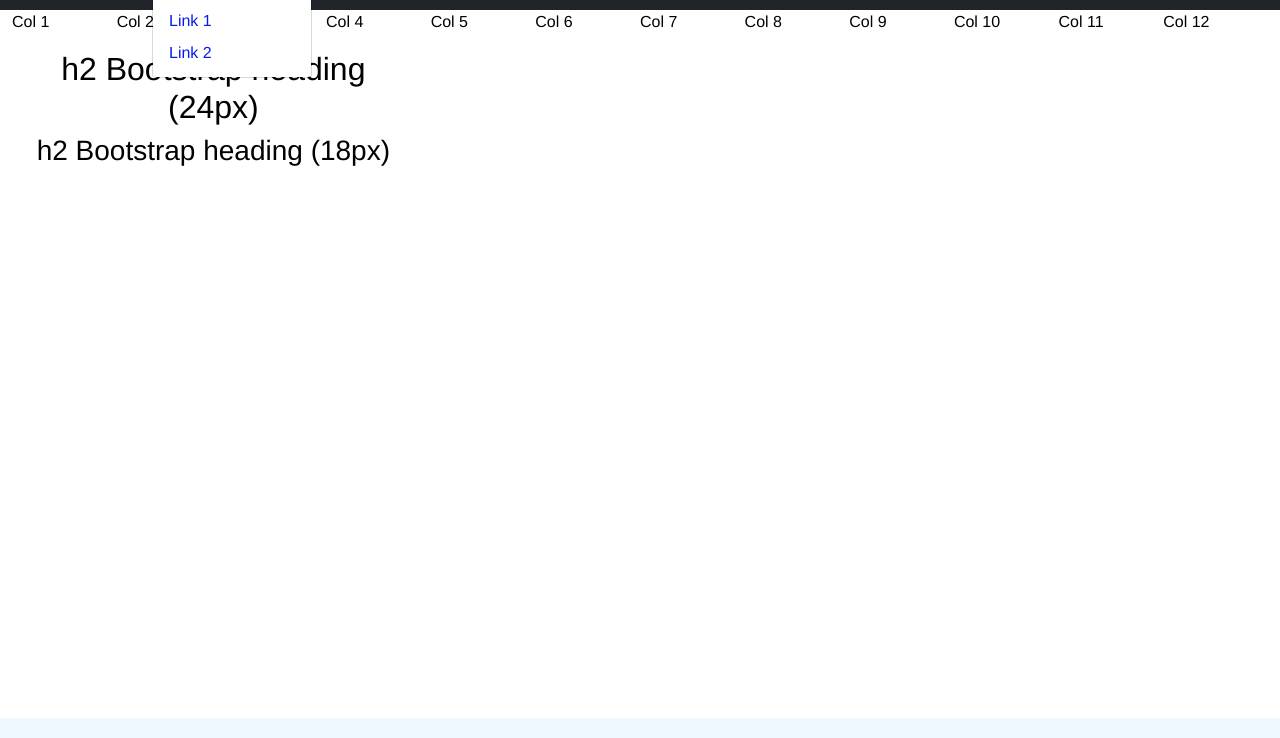
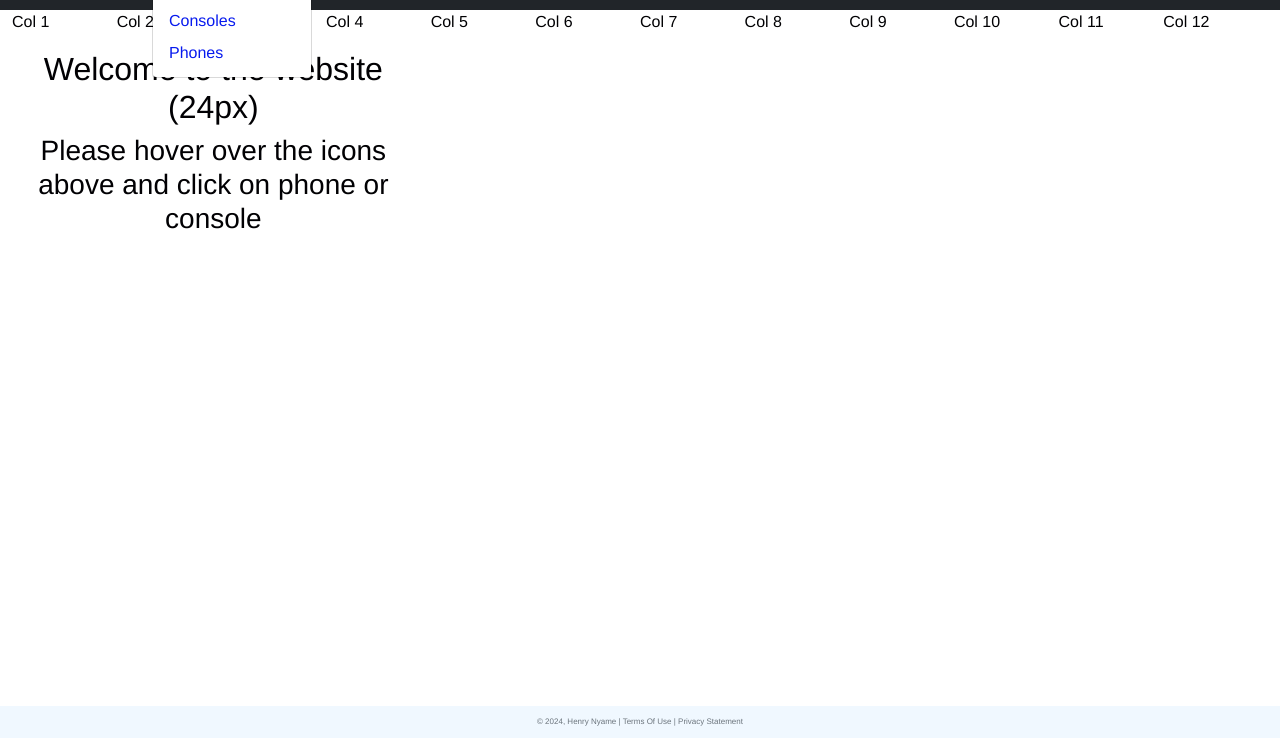
Before and after one commit to Hman00/P4, a plain HTML site: page index.html in a window 1280 px wide. Both pictures are taken after a click on the button "CONSOLES". Shown: the part 62-800 px from the top of the page. Drawn offline with nearby package versions, Linux system fonts and the light colour scheme.

Commit message:
Fixed heading and other stuff

```diff
--- a/index.html
+++ b/index.html
@@ -44,8 +44,8 @@
                                 CONSOLES
                             </a>
                             <div class="dropdown-menu">
-                                <a class="dropdown-item" href="consoles.html">Link 1</a>
-                                <a class="dropdown-item" href="phones.html">Link 2</a>
+                                <a class="dropdown-item" href="consoles.html">Consoles</a>
+                                <a class="dropdown-item" href="phones.html">Phones</a>
 
                             </div>
                         </li>
@@ -79,12 +79,22 @@
         <p class="col-1">Col 12</p>
         </div>
     <div class="col-sm-4  text-center">
-        <h2>h2 Bootstrap heading (24px)</h2>
-        <h3>h2 Bootstrap heading (18px)</h3>
+        <h2> Welcome to the website (24px)</h2>
+        <h3> Please hover over the icons above and click on phone or console </h3>
     </div>
 </div>
  <footer class="footer page-footer font-small ">
      <div class="container">
+
+        <div class="row">
+
+            <span class="text-muted">&copy; 2024, Henry Nyame  |  Terms Of Use  |  Privacy Statement</span>
+
+        </div>
+
+     </div>
+
+  </footer>
 
 </div>
 
```
